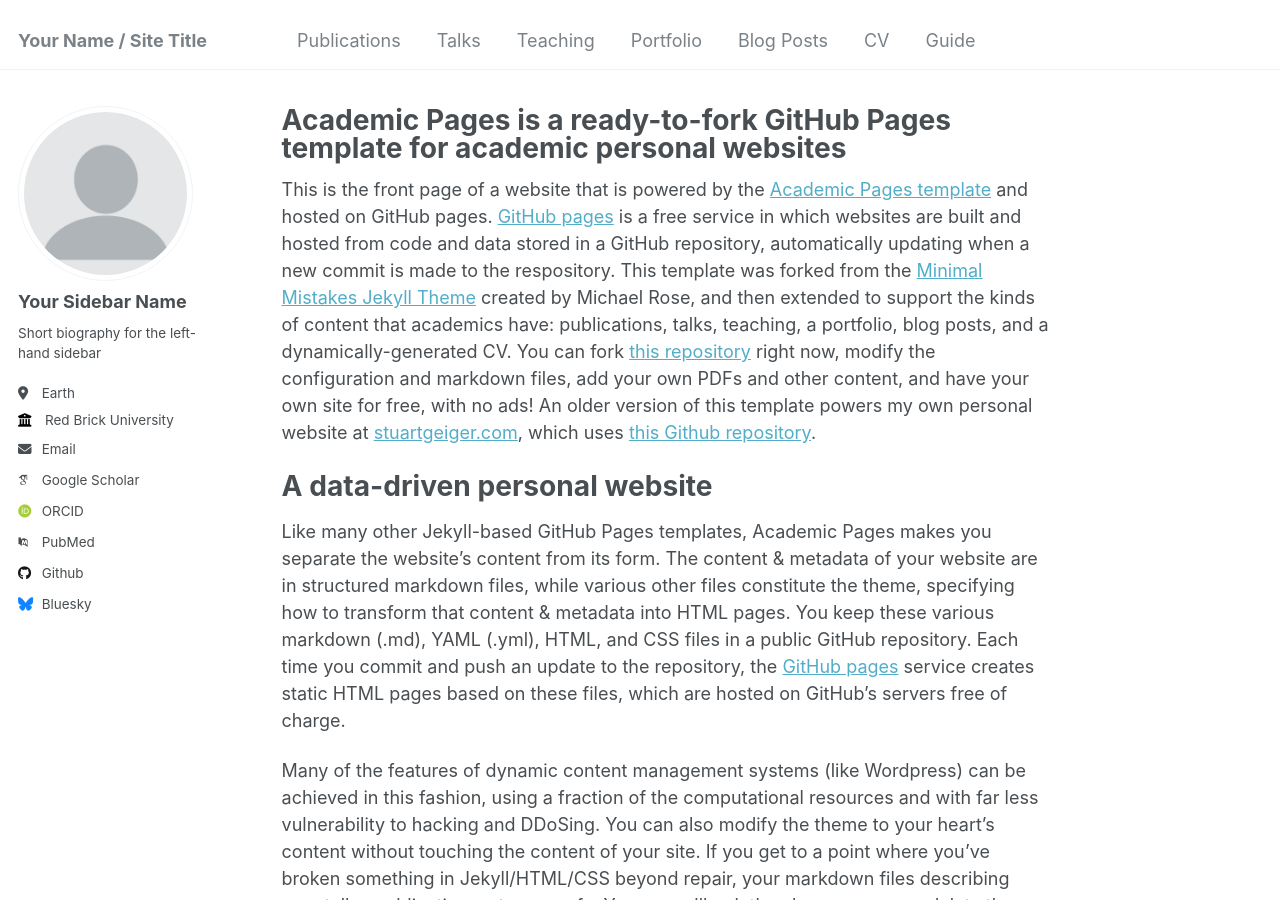
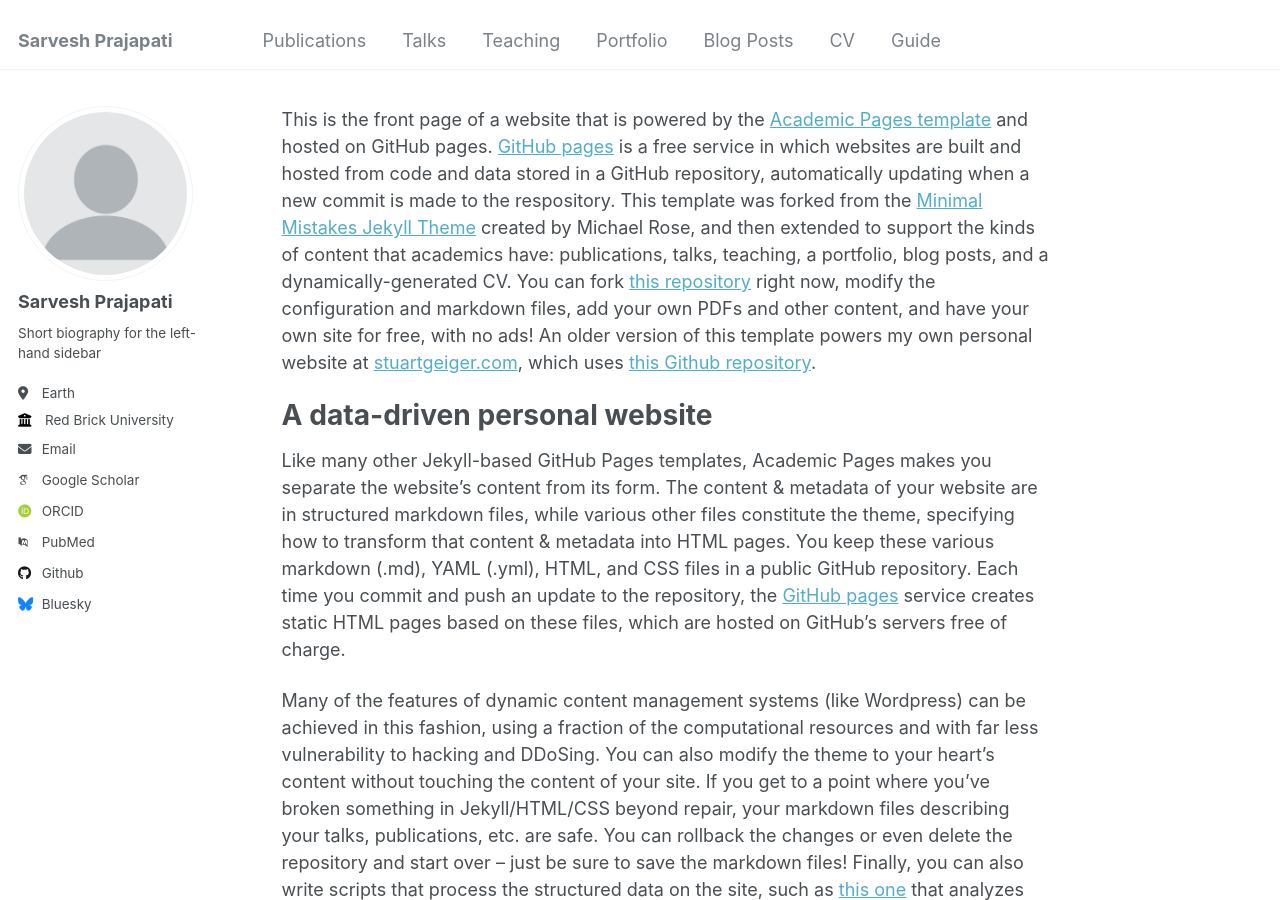
Before and after one commit to prajapatisarvesh/prajapatisarvesh.github.io, a Jekyll site: the page built from _pages/about.md, in a window 1280 px wide and 900 px high. Built offline with Jekyll 4.4.1, drawn with Linux system fonts in a browser that asks for light colours; some web fonts are replaced; some of the changed text lies outside the part shown.

Commit message:
check if changes work

```diff
--- a/Gemfile
+++ b/Gemfile
@@ -16,7 +16,7 @@ gem "github-pages", group: :jekyll_plugins
 
 # gem "jekyll"
 
-gem "wdm", "~> 0.1.0" if Gem.win_platform?
+gem "wdm"
 
 # If you have any plugins, put them here!
 group :jekyll_plugins do
@@ -25,4 +25,7 @@ group :jekyll_plugins do
   gem 'jekyll-sitemap'
   gem 'hawkins'
   gem "webrick", "~> 1.8"
+  gem 'tzinfo', '>= 1', '< 3'
+
+  gem 'tzinfo-data'
 end
--- a/_config.yml
+++ b/_config.yml
@@ -8,13 +8,13 @@
 
 # Basic Site Settings
 locale                   : "en-US"
-title                    : "Your Name / Site Title"
-title_separator          : "-"
-name                     : &name "Your Name"
-description              : &description "personal description"
-url                      : https://academicpages.github.io # the base hostname & protocol for your site e.g. "https://mmistakes.github.io"
+title                    : "Sarvesh Prajapati"
+title_separator          : ""
+name                     : &name "Sarvesh Prajapati"
+description              : &description "Sarvesh Prajapati's personal website"
+url                      : https://prajapatisarvesh.github.io # the base hostname & protocol for your site e.g. "https://mmistakes.github.io"
 baseurl                  : "" # the subpath of your site, e.g. "/blog"
-repository               : "academicpages/academicpages.github.io"
+repository               : "prajapatisarvesh/prajapatisarvesh.github.io"
 
 # Site Author - The following control what appear as part of the author content on the side bar.
 #               If a field is blank the icon and link will not appear, otherwise it will be shown.
@@ -22,7 +22,7 @@ repository               : "academicpages/academicpages.github.io"
 author:
   # Biographic information
   avatar           : "profile.png"
-  name             : "Your Sidebar Name"
+  name             : "Sarvesh Prajapati"
   pronouns         : # example: "she/her"
   bio              : "Short biography for the left-hand sidebar"
   location         : "Earth"
--- a/_pages/about.md
+++ b/_pages/about.md
@@ -1,6 +1,6 @@
 ---
 permalink: /
-title: "Academic Pages is a ready-to-fork GitHub Pages template for academic personal websites"
+# title: "Sarvesh Prajapati"
 author_profile: true
 redirect_from:
   - /about/
```
